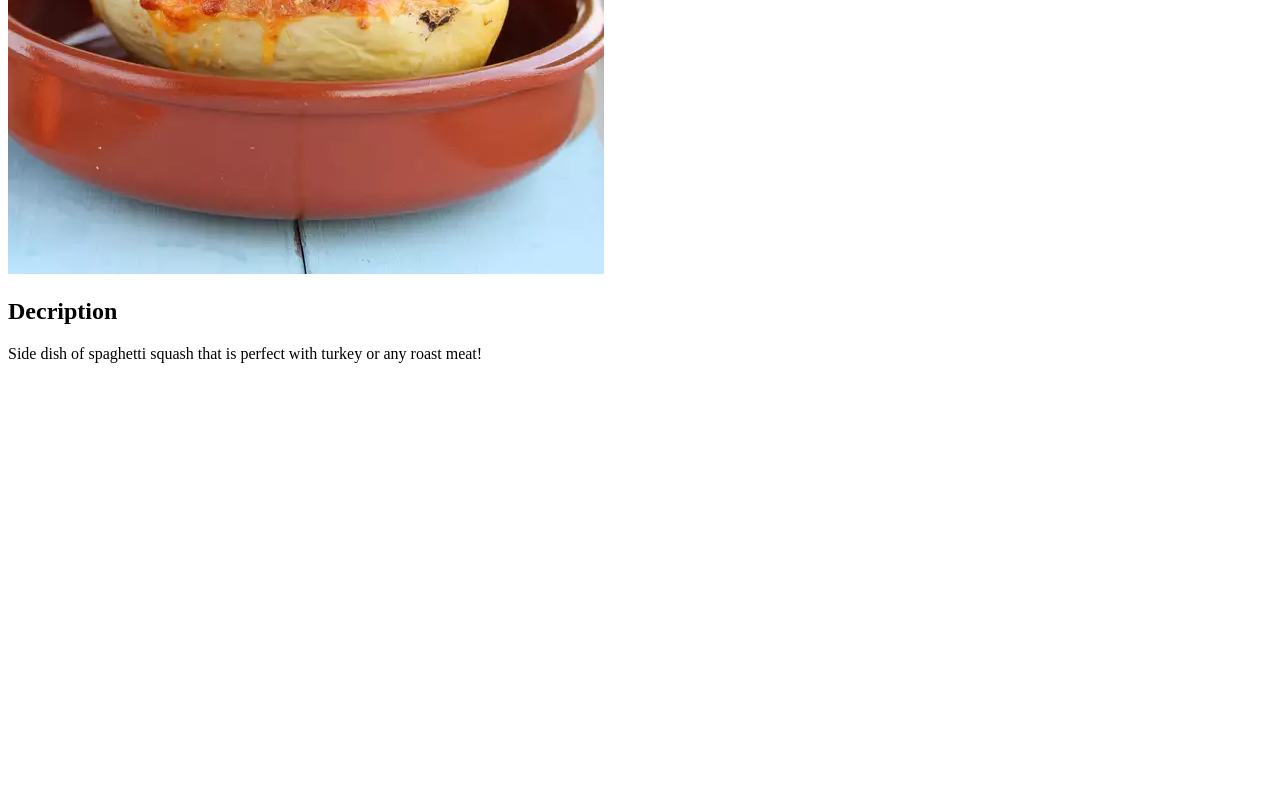
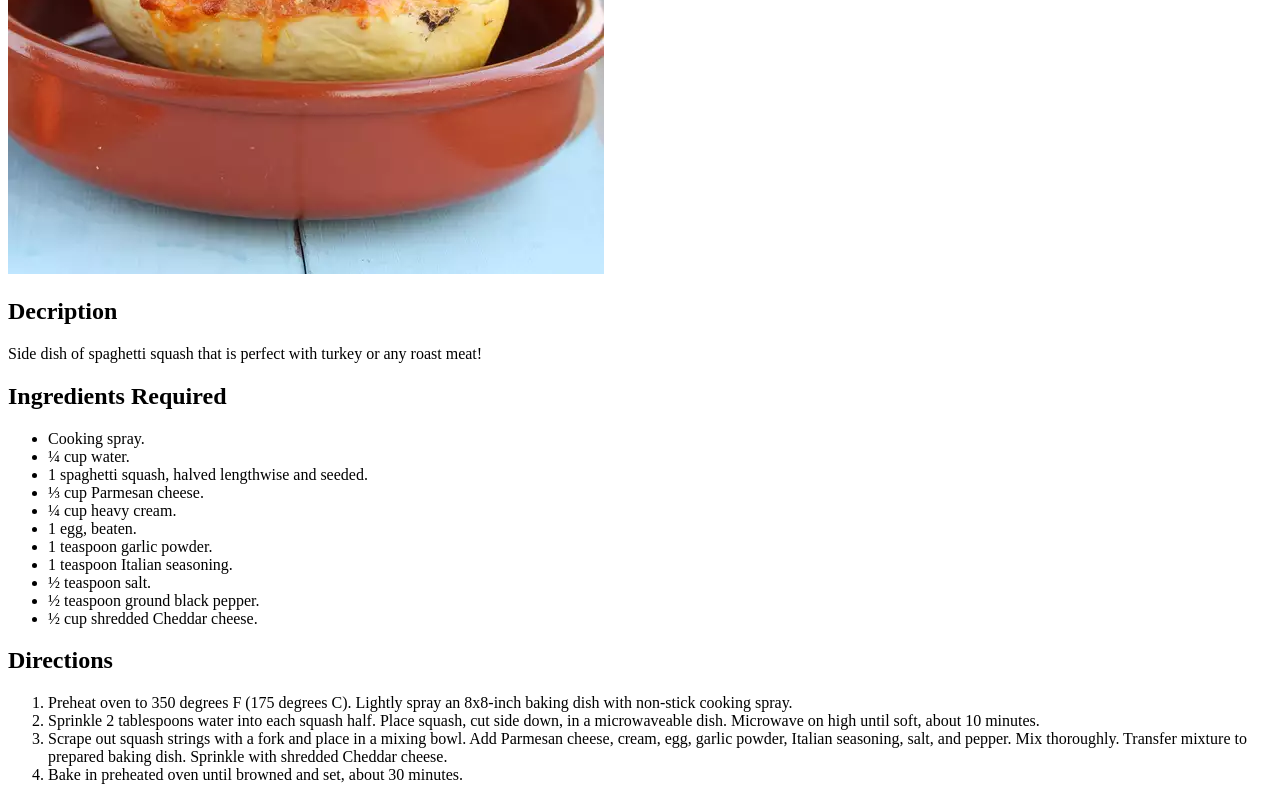
Before and after one commit to mechraj/the_odin_recopes, a plain HTML site: page recipes/Spaghetti_squash.html in a window 1280 px wide. Shown: the part 402-1202 px from the top of the page. Before the commit the page ends 800 px from the top, so only its background shows below. Drawn offline with Linux system fonts and the light colour scheme.

Commit message:
Add ingrdients and directions for spaghrtti, link to index

```diff
--- a/recipes/Spaghetti_squash.html
+++ b/recipes/Spaghetti_squash.html
@@ -18,5 +18,43 @@
         <p>
             Side dish of spaghetti squash that is perfect with turkey or any roast meat!
         </p>
+
+        <h2>
+            Ingredients Required
+        </h2>
+        <ul>
+            <li>Cooking spray.</li>
+            <li>¼ cup water. </li>
+            <li>1 spaghetti squash, halved lengthwise and seeded.</li>
+            <li>⅓ cup Parmesan cheese. </li>
+            <li>¼ cup heavy cream. </li>
+            <li>1 egg, beaten. </li>
+            <li>1 teaspoon garlic powder.</li>
+            <li>1 teaspoon Italian seasoning.</li>
+            <li>½ teaspoon salt. </li>
+            <li>½ teaspoon ground black pepper.</li>
+            <li>½ cup shredded Cheddar cheese.</li>
+        </ul>
+
+        <h2>
+            Directions
+        </h2>
+        <ol>
+            <li>
+                Preheat oven to 350 degrees F (175 degrees C). Lightly spray an 8x8-inch baking dish with non-stick cooking spray. </li>
+
+            <li>
+            Sprinkle 2 tablespoons water into each squash half. Place squash, cut side down, in a microwaveable dish. Microwave on high until soft, about 10 minutes.
+            </li>
+
+            <li>
+            Scrape out squash strings with a fork and place in a mixing bowl. Add Parmesan cheese, cream, egg, garlic powder, Italian seasoning, salt, and pepper. Mix thoroughly. Transfer mixture to prepared baking dish. Sprinkle with shredded Cheddar cheese.
+            </li>
+
+            <li>
+            Bake in preheated oven until browned and set, about 30 minutes.
+
+        </li>
+            </ol>
     </body>
  </html>
```
